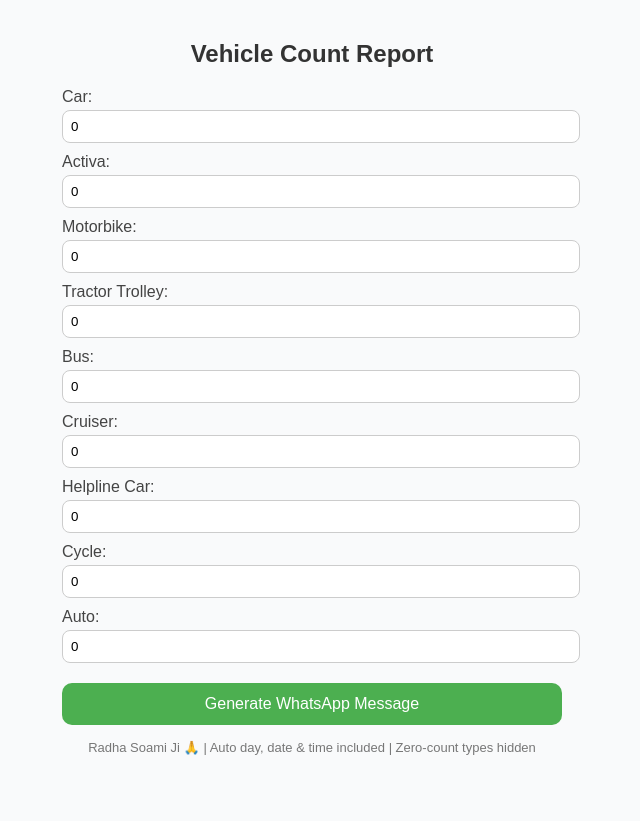
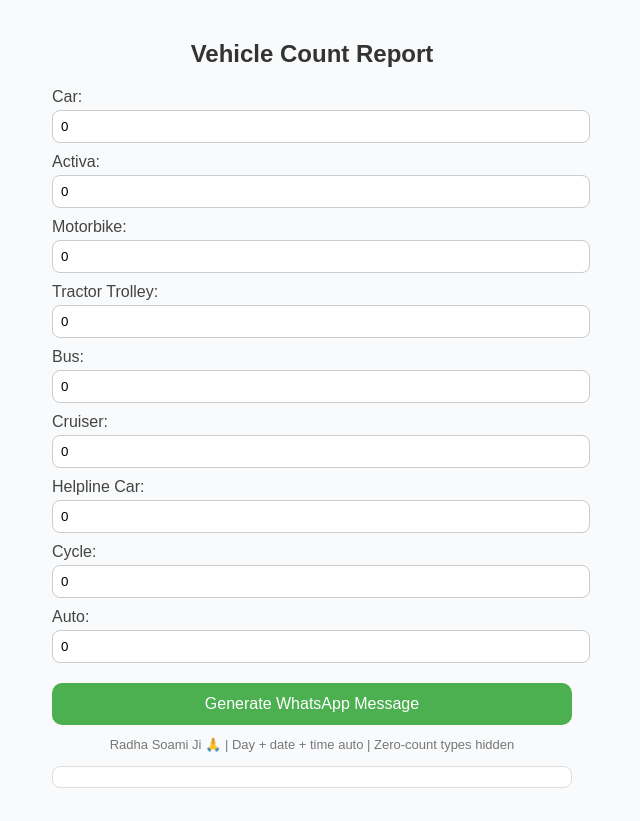
Before and after one commit to dhiman1981/vehicle-count, a plain HTML site: page index.html in a window 1280 px wide. Shown: the whole page, without its empty margins (328-968 px from the left). Before the commit the page ends 800 px from the top, so only its background shows below. Drawn offline with Linux system fonts and the light colour scheme.

Commit message:
index.html

```diff
--- a/index.html
+++ b/index.html
@@ -5,51 +5,14 @@
   <meta name="viewport" content="width=device-width, initial-scale=1" />
   <title>Vehicle Count Report</title>
   <style>
-    body {
-      font-family: Arial, sans-serif;
-      max-width: 500px;
-      margin: auto;
-      padding: 20px;
-      background: #f9fafb;
-    }
-    h2 {
-      text-align: center;
-      margin-bottom: 20px;
-      color: #333;
-    }
-    label {
-      display: block;
-      margin-top: 10px;
-      font-weight: 500;
-      color: #444;
-    }
-    input {
-      width: 100%;
-      padding: 8px;
-      margin-top: 4px;
-      border: 1px solid #ccc;
-      border-radius: 8px;
-    }
-    button {
-      margin-top: 20px;
-      padding: 12px;
-      width: 100%;
-      background-color: #4CAF50;
-      color: white;
-      font-size: 16px;
-      border: none;
-      border-radius: 10px;
-      cursor: pointer;
-    }
-    button:hover {
-      background-color: #45a049;
-    }
-    .note {
-      margin-top: 15px;
-      font-size: 13px;
-      color: #777;
-      text-align: center;
-    }
+    body { font-family: Arial, sans-serif; max-width: 520px; margin: auto; padding: 20px; background: #f9fafb; }
+    h2 { text-align: center; margin-bottom: 20px; color: #333; }
+    label { display: block; margin-top: 10px; font-weight: 500; color: #444; }
+    input { width: 100%; padding: 8px; margin-top: 4px; border: 1px solid #ccc; border-radius: 8px; }
+    button { margin-top: 20px; padding: 12px; width: 100%; background-color: #4CAF50; color: white; font-size: 16px; border: none; border-radius: 10px; cursor: pointer; }
+    button:hover { background-color: #45a049; }
+    .note { margin-top: 12px; font-size: 13px; color: #777; text-align: center; }
+    pre { background:#fff; border:1px solid #ddd; padding:10px; border-radius:8px; white-space:pre-wrap; margin-top:14px; }
   </style>
 </head>
 <body>
@@ -67,13 +30,14 @@
 <label>Auto:</label><input type="number" id="auto" min="0" value="0">
 
 <button onclick="generateMessage()">Generate WhatsApp Message</button>
+<p class="note">Radha Soami Ji 🙏 | Day + date + time auto | Zero-count types hidden</p>
 
-<p class="note">Radha Soami Ji 🙏 | Auto day, date & time included | Zero-count types hidden</p>
+<pre id="preview" aria-live="polite"></pre>
 
 <script>
-  function n(id) {
+  function n(id){
     const v = parseInt(document.getElementById(id).value, 10);
-    return isNaN(v) ? 0 : Math.max(0, v);
+    return Number.isFinite(v) && v > 0 ? v : 0;
   }
 
   function generateMessage() {
@@ -89,38 +53,30 @@
       Auto: n('auto')
     };
 
-    // Filter out zero-count vehicles
-    const activeTypes = Object.entries(counts).filter(([_, count]) => count > 0);
+    // keep only non-zero lines
+    const nonZero = Object.entries(counts).filter(([_, c]) => c > 0);
 
-    if (activeTypes.length === 0) {
-      alert("Please enter at least one vehicle count greater than 0.");
+    if (nonZero.length === 0) {
+      alert('Please enter at least one count > 0.');
       return;
     }
 
-    // Get date, time, and day name
+    // India day name + date + time
     const now = new Date();
-    const options = {
-      weekday: 'long',
-      day: '2-digit',
-      month: 'short',
-      year: 'numeric',
-      hour: '2-digit',
-      minute: '2-digit',
-      hour12: true,
-      timeZone: 'Asia/Kolkata'
-    };
-    const dateStr = new Intl.DateTimeFormat('en-IN', options).format(now);
+    const weekday = new Intl.DateTimeFormat('en-IN', { weekday: 'long', timeZone: 'Asia/Kolkata' }).format(now);
+    const datePart = new Intl.DateTimeFormat('en-IN', { day: '2-digit', month: 'short', year: 'numeric', timeZone: 'Asia/Kolkata' }).format(now);
+    const timePart = new Intl.DateTimeFormat('en-IN', { hour: '2-digit', minute: '2-digit', hour12: true, timeZone: 'Asia/Kolkata' }).format(now);
+    const stamp = `${weekday}, ${datePart} ${timePart}`;
 
-    // Build message
     let total = 0;
-    let message = `Radha Soami Ji 🙏\n\n🚗 Vehicle Count Report\n📅 ${dateStr}\n\n`;
-    activeTypes.forEach(([type, count]) => {
-      message += `${type}: ${count}\n`;
-      total += count;
-    });
+    let message = `Radha Soami Ji 🙏\n\n🚗 Vehicle Count Report\n📅 ${stamp}\n\n`;
+    nonZero.forEach(([k, v]) => { message += `${k}: ${v}\n`; total += v; });
     message += `\n✅ Total: ${total}`;
 
-    // Send via WhatsApp (mobile friendly)
+    // show preview on page so you can confirm changes
+    document.getElementById('preview').textContent = message;
+
+    // open WhatsApp (mobile friendly)
     const encoded = encodeURIComponent(message);
     window.location.href = `https://api.whatsapp.com/send?text=${encoded}`;
   }
```
